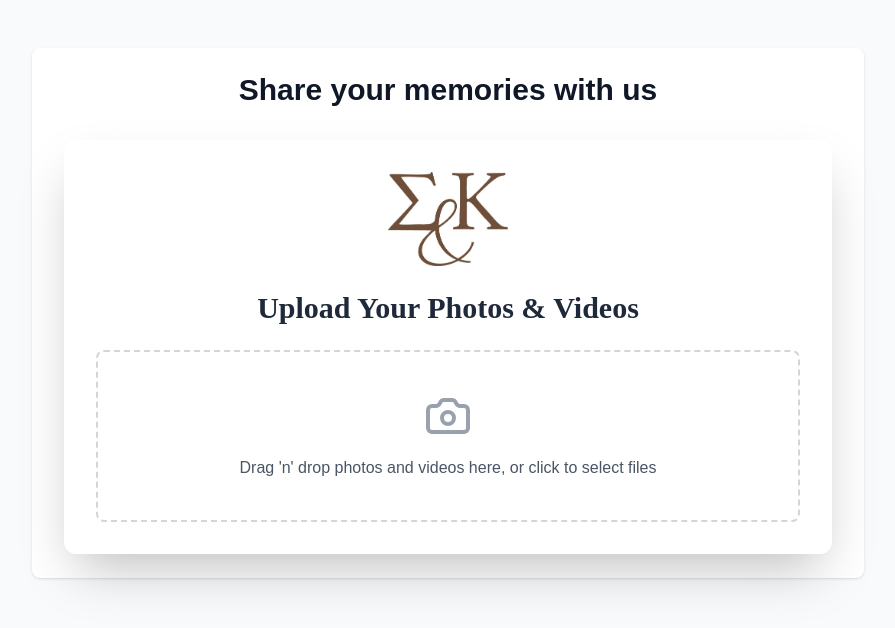
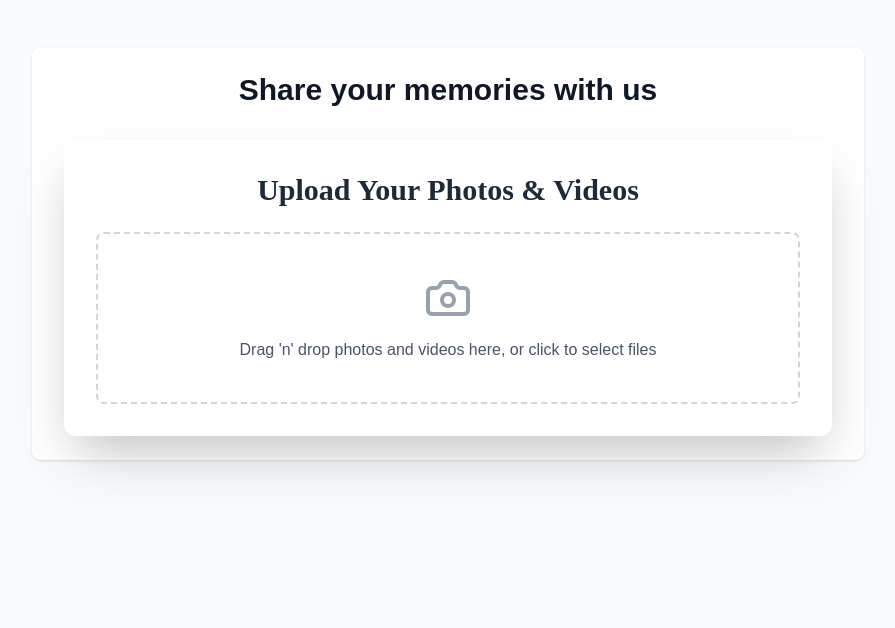
Before and after one commit to nikoioann/sofkat, a Next.js app: page /upload in a window 1280 px wide. Shown: the top 628 px of the page, without its empty margins (192-1087 px from the left). Built offline with nearby package versions, Linux system fonts and the light colour scheme.

Commit message:
uploader

```diff
--- a/components/PhotoUploader.js
+++ b/components/PhotoUploader.js
@@ -23,12 +23,12 @@ const PhotoUploader = ({ onUploadSuccess }) => {
             "video/quicktime",
             "video/x-msvideo",
             "video/webm",
-          ].includes(file.type) && file.size <= 512 * 1024 * 1024 // 512MB limit
+          ].includes(file.type) && file.size <= 512 * 1024 * 1024, // 512MB limit
       )
       .map((file) =>
         Object.assign(file, {
           preview: URL.createObjectURL(file),
-        })
+        }),
       );
     setFiles((prev) => [...prev, ...validFiles]);
     setError(null);
@@ -77,7 +77,7 @@ const PhotoUploader = ({ onUploadSuccess }) => {
         setSuccessMessage(
           `Successfully uploaded ${successfulUploads.length} file${
             successfulUploads.length === 1 ? "" : "s"
-          }`
+          }`,
         );
         setError(null); // Clear any previous errors
       }
@@ -86,7 +86,7 @@ const PhotoUploader = ({ onUploadSuccess }) => {
       const failedUploads = results.filter((res) => res.error);
       if (failedUploads.length > 0) {
         const fileTooLargeErrors = failedUploads.filter(
-          (res) => res.error === "File too large"
+          (res) => res.error === "File too large",
         );
 
         if (fileTooLargeErrors.length > 0) {
@@ -173,7 +173,7 @@ const PhotoUploader = ({ onUploadSuccess }) => {
     <>
       <LoaderOverlay />
       <div className="w-full max-w-3xl mx-auto bg-white p-8 rounded-xl shadow-2xl">
-        <div className="flex justify-center mb-6">
+        {/* <div className="flex justify-center mb-6">
           <Image
             src="/logo.png"
             alt="Logo"
@@ -181,7 +181,7 @@ const PhotoUploader = ({ onUploadSuccess }) => {
             height={120}
             className="object-contain"
           />
-        </div>
+        </div> */}
         <h2
           className="text-3xl font-bold text-gray-800 text-center mb-6"
           style={{ fontFamily: "'Lora', serif" }}
```
Also changed, not shown: 1 other file (tests, documents, lock files or other folders).
